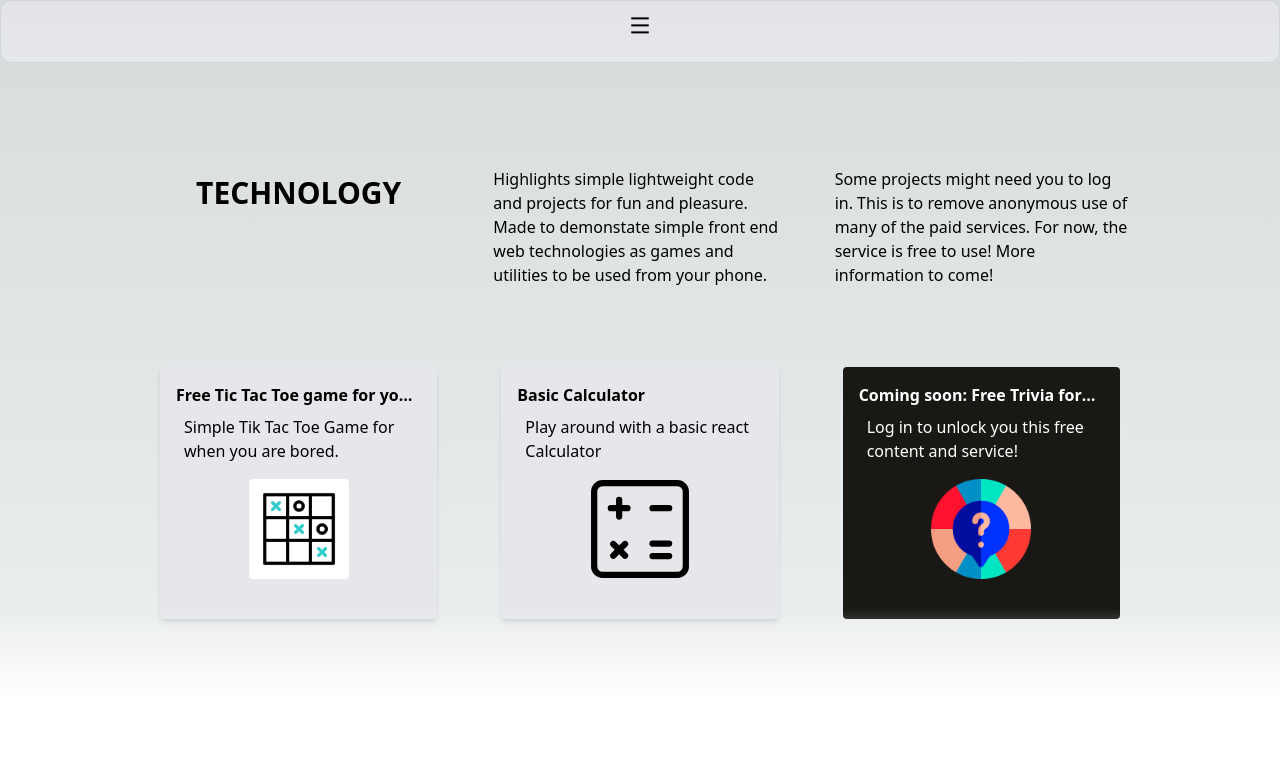
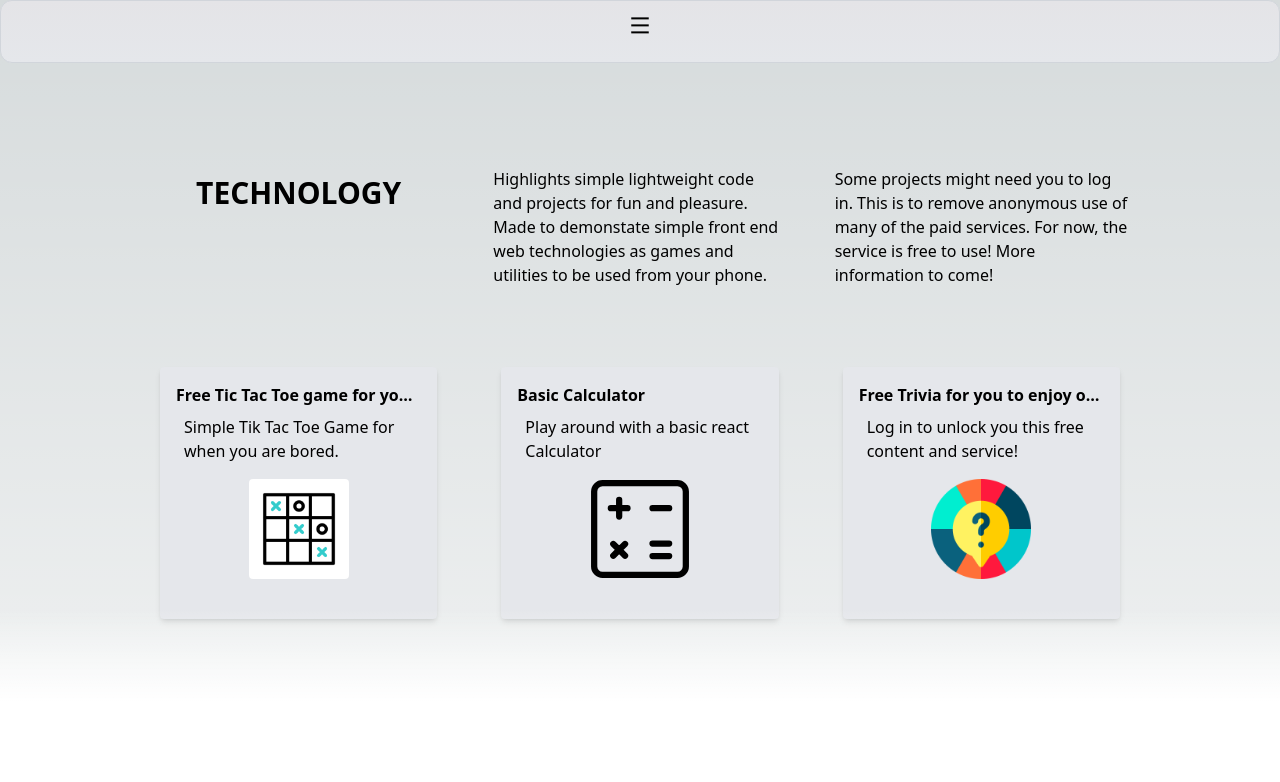
Before and after one commit to arnab-156/arnab-majumdar, a Next.js app: page /tech in a window 1280 px wide. Shown: the top 782 px of the page. Built offline with nearby package versions, Linux system fonts and the light colour scheme.

Commit message:
questions set

```diff
--- a/src/app/components/trivia.tsx
+++ b/src/app/components/trivia.tsx
@@ -32,7 +32,6 @@ function decodeEntities(text: string) {
     });
 }
 
-
 export const Trivia: NextPage = () => {
     const { data } = useContext(TriviaContext);
     const [questionNumber, setQuestionNumber] = useState<number>(0);
@@ -47,8 +46,9 @@ export const Trivia: NextPage = () => {
 
     const maxQuestions: number = data !== null ? Number(data.length) : 0;
 
-    // re arrange the data
+    // arrange the data
     const choices = (question: TriviaPropInterface | Record<string, any> = $default) => {
+        setQuestions(question.question);
         const newRandomizedchoices: Array<string> = [...(question.incorrect_answers), question.correct_answer].sort(() => Math.random() - 0.5);
         setCorrectAnswer(question.correct_answer);
         setOptions(newRandomizedchoices);
@@ -56,7 +56,6 @@ export const Trivia: NextPage = () => {
 
 
     useEffect(() => {
-
         choices(data[questionNumber - 1]);
 
     }, [data, questionNumber]);
@@ -100,14 +99,14 @@ export const Trivia: NextPage = () => {
                         <ol>
                             {
                                 options?.map((el, idx) => (
-                                    <li key={`${decodeEntities(el)}-${idx}`} className='list-none my-4'>
+                                    <li key={`${(el)}-${idx}`} className='list-none my-4'>
                                         <input
                                             type="radio"
-                                            id={`${decodeEntities(el)}-${idx}`}
+                                            id={`${(el)}-${idx}`}
                                             name="answer"
-                                            value={decodeEntities(el)}
+                                            value={(el)}
                                             onChange={handleChange}
-                                            checked={selectedValue === decodeEntities(el)}
+                                            checked={selectedValue === (el)}
                                             className='px-2 py-2'
                                         />
                                         <label>{decodeEntities(el)}</label>
--- a/src/app/tech/page.tsx
+++ b/src/app/tech/page.tsx
@@ -37,11 +37,10 @@ export default function Tech() {
 
         <div className="m-8">
           <Card
-            title="Coming soon: Free Trivia for you to enjoy on the go!"
+            title="Free Trivia for you to enjoy on the go!"
             url="/games/quiz"
             imageUrl="/quiz.png"
             description="Log in to unlock you this free content and service!"
-            customClassName="invert"
           />
         </div>
 
```
